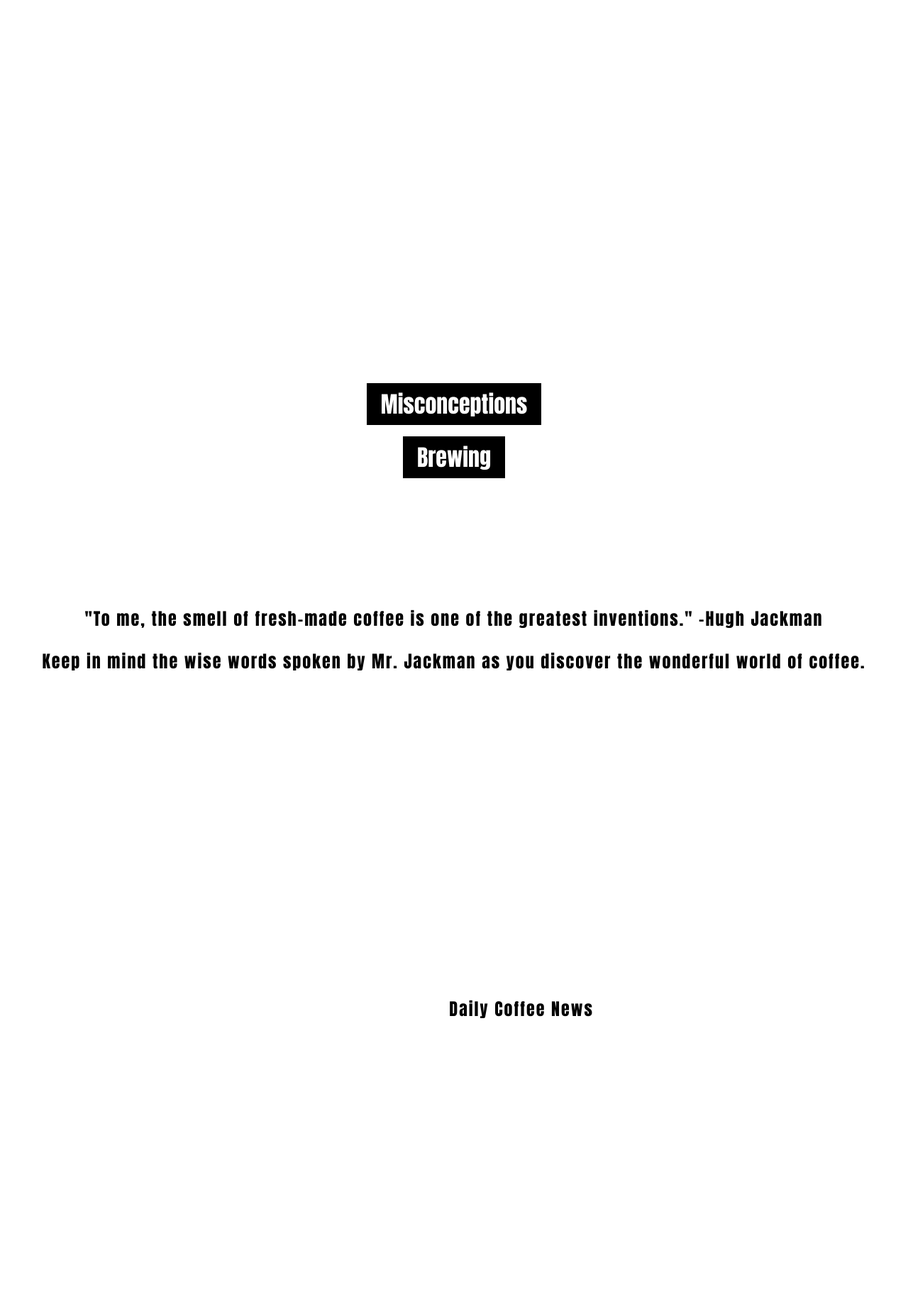
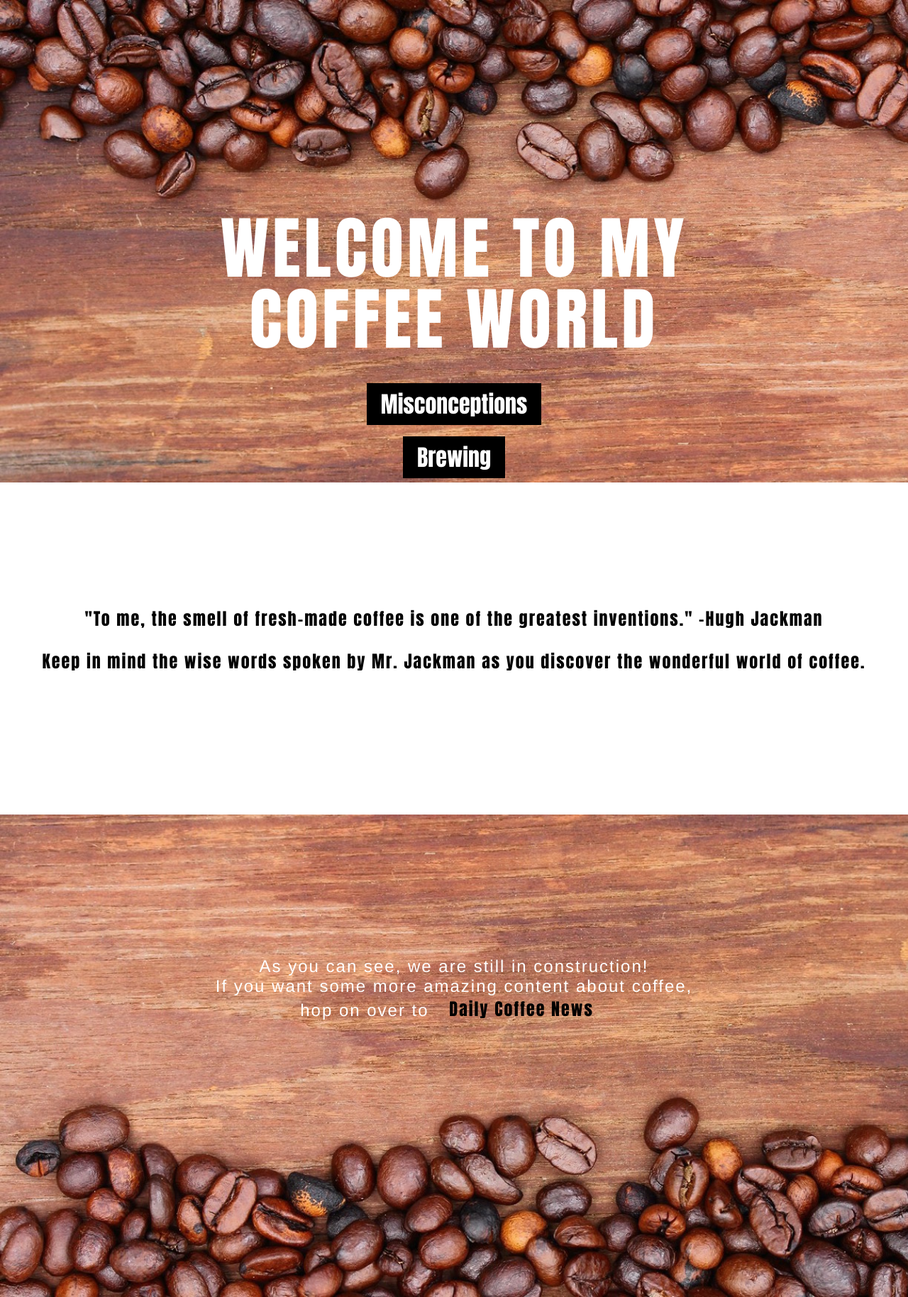
Before and after one commit to connor-ray/cray9503.github.io, a plain HTML site: page index.html in a window 1280 px wide. Shown: the whole page at 71% size. Drawn offline with Linux system fonts and the light colour scheme.

Commit message:
fixed image error

```diff
--- a/index_style.css
+++ b/index_style.css
@@ -8,13 +8,13 @@ div {
 }
 
 .header {
-  background-image: url(file:coffee-header.jpg);
+  background-image: url(coffee-header.jpg);
   background-size: cover;
   height: 680px;
   text-align: center;
 }
 #footer {
-  background-image: url(file:coffee-footer.jpg);
+  background-image: url(coffee-footer.jpg);
   background-size: cover;
   height:680px;
 }
```
